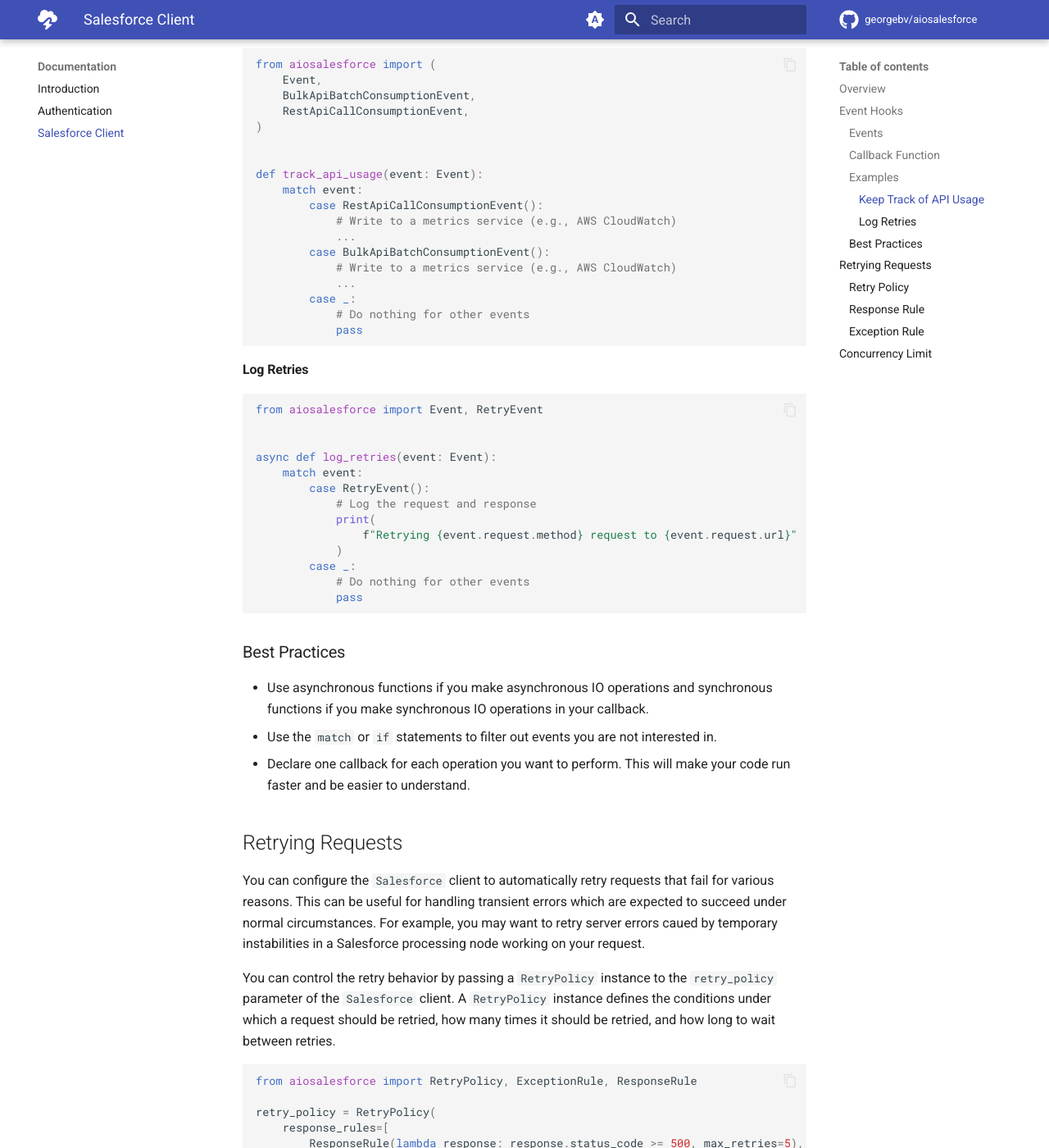
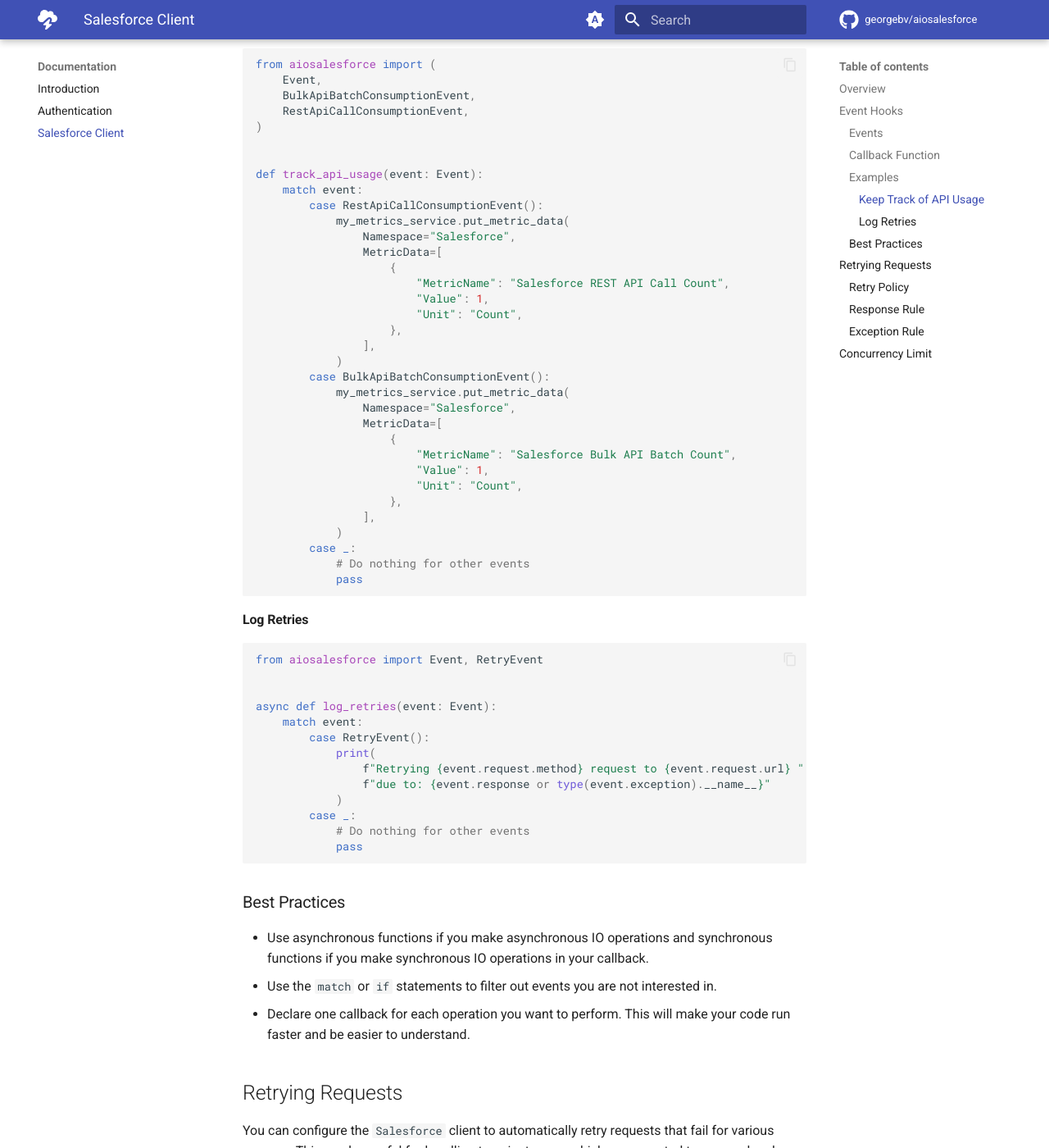
Before and after one commit to georgebv/aiosalesforce, an MkDocs documentation site: the page built from docs/documentation/client.md, in a window 1280 px wide and 1400 px high, scrolled down 4267 px. Shown: the whole window at 82% size. Built offline with MkDocs 1.6.1 and Material for MkDocs 9.7.7, drawn with Linux system fonts in a browser that asks for light colours; comment, search, counter and statistics services are not loaded; some of the changed text lies outside the part shown.

Commit message:
added exception to retry event; added request and response events to auth calls; updated docs

```diff
--- a/docs/documentation/client.md
+++ b/docs/documentation/client.md
@@ -107,17 +107,17 @@
 ### Events
 
 All events emitted by the `Salesforce` client are instances of the
-[`Event`](/aiosalesforce/api-reference/events/#aiosalesforce.events.Event) class.
+[`Event`](../api-reference/events.md#aiosalesforce.events.Event) class.
 You can determine the type of event by checking the `type` attribute of the event
 or by checking the type of the event object.
 
-| Event                          | `type`                       | When emitted                                                            | Attributes                       |
-| ------------------------------ | ---------------------------- | ----------------------------------------------------------------------- | -------------------------------- |
-| `RequestEvent`                 | `request`                    | Before making a request to the Salesforce API                           | `request`                        |
-| `RetryEvent`                   | `retry`                      | Before request is retried                                               | `request`, `response` (optional) |
-| `ResponseEvent`                | `response`                   | After an OK (status code < 300) response is received                    | `response`                       |
-| `RestApiCallConsumptionEvent`  | `rest_api_call_consumption`  | When a Salesforce API call is consumed (includes unsuccessful requests) | `response`                       |
-| `BulkApiBatchConsumptionEvent` | `bulk_api_batch_consumption` | When a Bulk API (v1 or v2) batch is consumed                            | `response`                       |
+| Event                          | `type`                       | When emitted                                                                                       | Attributes                                               |
+| ------------------------------ | ---------------------------- | -------------------------------------------------------------------------------------------------- | -------------------------------------------------------- |
+| `RequestEvent`                 | `request`                    | Before making a request to the Salesforce API                                                      | `request`                                                |
+| `RetryEvent`                   | `retry`                      | Before request is retried. Depending on the cause, has either `response` or `exception` attributes | `request`, `response` (optional), `exception` (optional) |
+| `ResponseEvent`                | `response`                   | After an OK (status code < 300) response is received                                               | `response`                                               |
+| `RestApiCallConsumptionEvent`  | `rest_api_call_consumption`  | When a Salesforce API call is consumed (includes unsuccessful requests)                            | `response`                                               |
+| `BulkApiBatchConsumptionEvent` | `bulk_api_batch_consumption` | When a Bulk API (v1 or v2) batch is consumed                                                       | `response`                                               |
 
 !!! note "Note"
 
@@ -201,11 +201,27 @@
 def track_api_usage(event: Event):
     match event:
         case RestApiCallConsumptionEvent():
-            # Write to a metrics service (e.g., AWS CloudWatch)
-            ...
+            my_metrics_service.put_metric_data(
+                Namespace="Salesforce",
+                MetricData=[
+                    {
+                        "MetricName": "Salesforce REST API Call Count",
+                        "Value": 1,
+                        "Unit": "Count",
+                    },
+                ],
+            )
         case BulkApiBatchConsumptionEvent():
-            # Write to a metrics service (e.g., AWS CloudWatch)
-            ...
+            my_metrics_service.put_metric_data(
+                Namespace="Salesforce",
+                MetricData=[
+                    {
+                        "MetricName": "Salesforce Bulk API Batch Count",
+                        "Value": 1,
+                        "Unit": "Count",
+                    },
+                ],
+            )
         case _:
             # Do nothing for other events
             pass
@@ -220,9 +236,9 @@
 async def log_retries(event: Event):
     match event:
         case RetryEvent():
-            # Log the request and response
             print(
-                f"Retrying {event.request.method} request to {event.request.url}"
+                f"Retrying {event.request.method} request to {event.request.url} "
+                f"due to: {event.response or type(event.exception).__name__}"
             )
         case _:
             # Do nothing for other events
@@ -314,7 +330,7 @@
    exception.
 
 You can find more information about the `RetryPolicy` class in the
-[API Reference](/aiosalesforce/api-reference/retries/#aiosalesforce.retries.RetryPolicy).
+[API Reference](../api-reference/retries.md#aiosalesforce.retries.RetryPolicy).
 
 ### Response Rule
 
--- a/mkdocs.yml
+++ b/mkdocs.yml
@@ -34,6 +34,7 @@
     - navigation.indexes
     - navigation.instant
     - navigation.instant.progress
+    - navigation.footer
     - search.suggest
     - content.code.copy
   palette:
```
Also changed, not shown: docs/documentation/authentication.md (+3 -3 lines), docs/documentation/introduction.md (+1 -1 lines), 6 other files.
